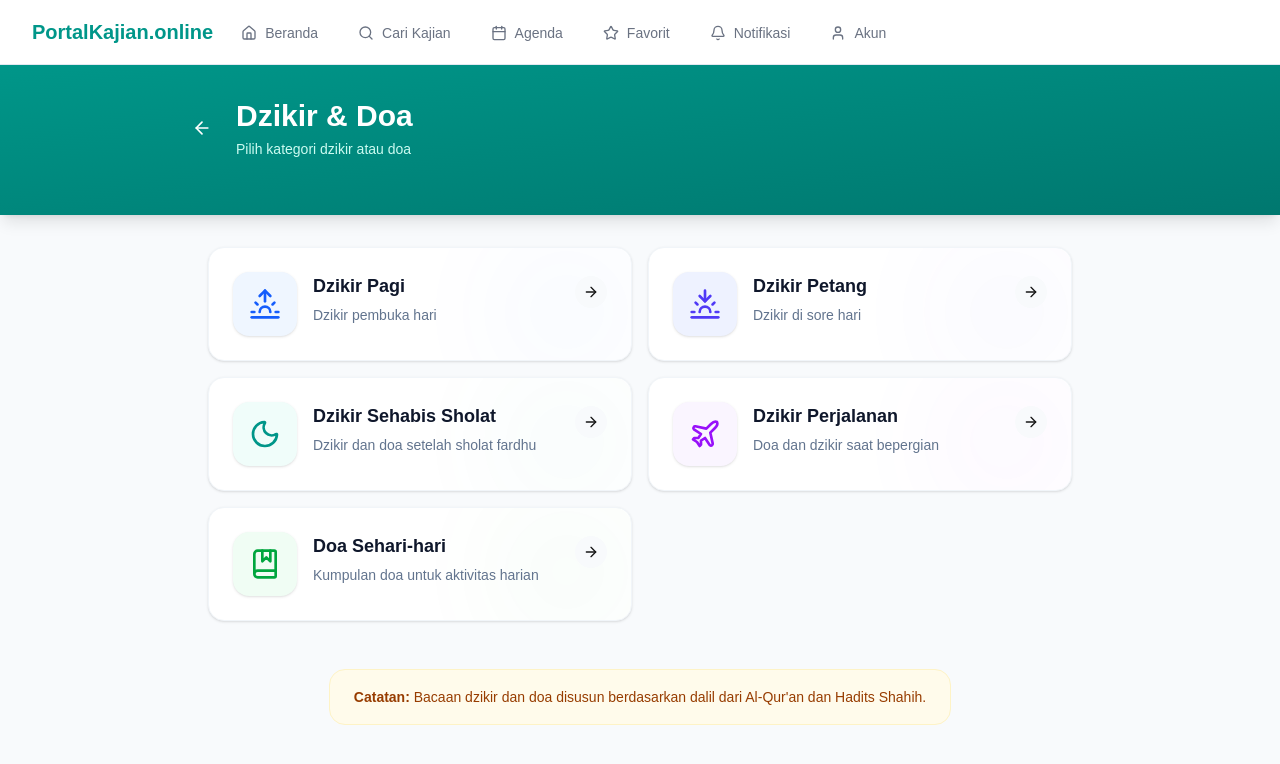
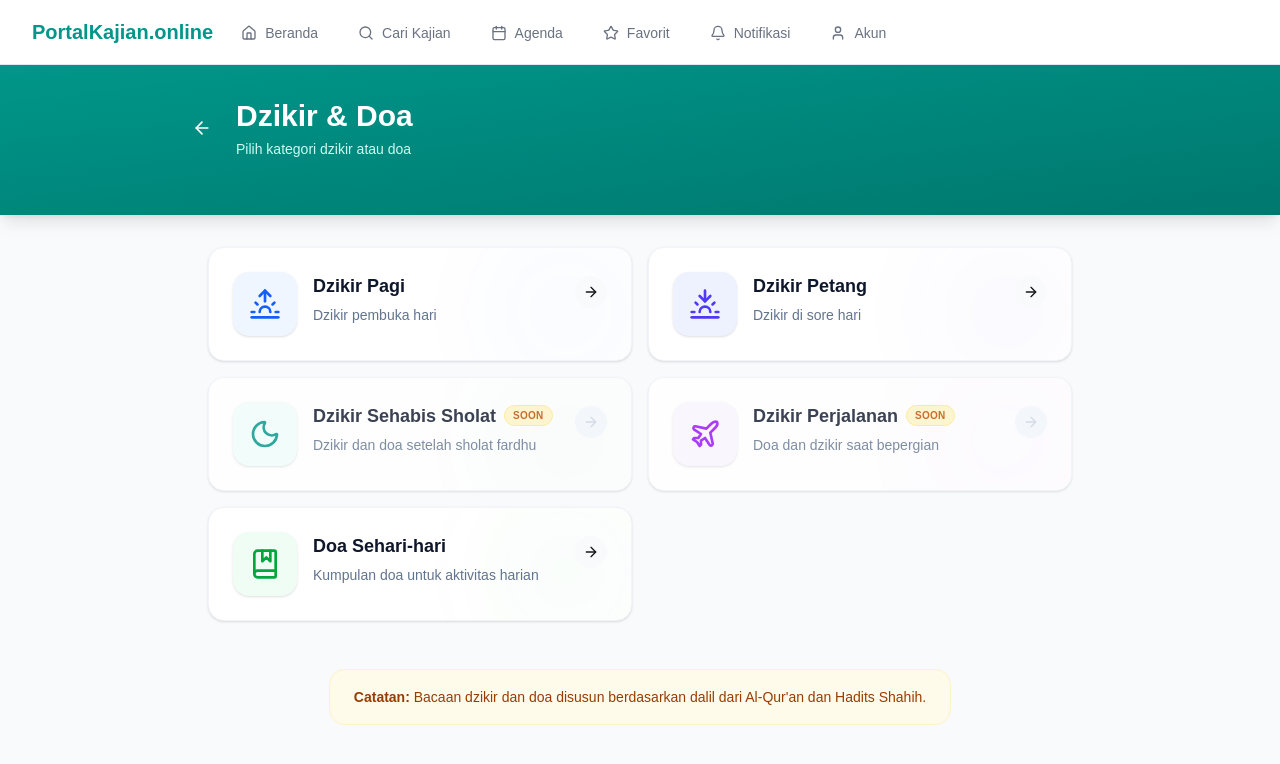
Before and after one commit to mudha/jadwal-kajian-app, a Next.js app: page /dzikir in a window 1280 px wide. Shown: the top 764 px of the page. Built offline with nearby package versions, Linux system fonts and the light colour scheme; no server answers.

Commit message:
feat: mark specific dzikir items as under construction

```diff
--- a/src/app/dzikir/page.tsx
+++ b/src/app/dzikir/page.tsx
@@ -11,6 +11,7 @@ interface DzikirCategory {
     gradient: string;
     iconBg: string;
     iconColor: string;
+    soon?: boolean;
 }
 
 const DZIKIR_CATEGORIES: DzikirCategory[] = [
@@ -40,6 +41,7 @@ const DZIKIR_CATEGORIES: DzikirCategory[] = [
         gradient: 'from-teal-500 to-teal-600',
         iconBg: 'bg-teal-50',
         iconColor: 'text-teal-600',
+        soon: true,
     },
     {
         title: 'Dzikir Perjalanan',
@@ -49,6 +51,7 @@ const DZIKIR_CATEGORIES: DzikirCategory[] = [
         gradient: 'from-purple-500 to-purple-600',
         iconBg: 'bg-purple-50',
         iconColor: 'text-purple-600',
+        soon: true,
     },
     {
         title: 'Doa Sehari-hari',
@@ -84,42 +87,62 @@ export default function DzikirIndexPage() {
                 <div className="grid grid-cols-1 md:grid-cols-2 gap-4">
                     {DZIKIR_CATEGORIES.map((category) => {
                         const Icon = category.icon;
+                        const Component = category.soon ? 'div' : Link;
+                        const props: any = category.soon ? {
+                            onClick: () => alert('Fitur ini sedang dalam pengembangan Insya Allah segera hadir.')
+                        } : {
+                            href: category.href
+                        };
+
                         return (
-                            <Link
-                                key={category.href}
-                                href={category.href}
-                                className="group block"
+                            <Component
+                                key={category.title}
+                                {...props}
+                                className={`group block ${category.soon ? 'cursor-not-allowed opacity-90' : ''}`}
                             >
-                                <div className={`relative bg-white rounded-2xl p-6 shadow-sm border border-slate-100 hover:shadow-xl hover:-translate-y-1 transition-all duration-300 overflow-hidden`}>
+                                <div className={`relative bg-white rounded-2xl p-6 shadow-sm border border-slate-100 ${!category.soon && 'hover:shadow-xl hover:-translate-y-1'} transition-all duration-300 overflow-hidden`}>
                                     {/* Gradient Background Accent */}
                                     <div className={`absolute top-0 right-0 w-32 h-32 bg-gradient-to-br ${category.gradient} opacity-5 rounded-full blur-3xl group-hover:opacity-10 transition-opacity`} />
 
                                     {/* Content */}
                                     <div className="relative z-10 flex items-start gap-4">
                                         {/* Icon */}
-                                        <div className={`${category.iconBg} rounded-2xl p-4 group-hover:scale-110 transition-transform duration-300 shadow-sm`}>
+                                        <div className={`${category.iconBg} rounded-2xl p-4 ${!category.soon && 'group-hover:scale-110'} transition-transform duration-300 shadow-sm relative`}>
                                             <Icon className={`w-8 h-8 ${category.iconColor}`} />
+
                                         </div>
 
                                         {/* Text */}
                                         <div className="flex-1 min-w-0">
-                                            <h2 className="font-bold text-slate-900 text-lg mb-1 group-hover:text-teal-600 transition-colors">
-                                                {category.title}
-                                            </h2>
-                                            <p className="text-sm text-slate-500 leading-relaxed">
+                                            <div className="flex items-center gap-2 mb-1">
+                                                <h2 className={`font-bold text-slate-900 text-lg ${!category.soon && 'group-hover:text-teal-600'} transition-colors`}>
+                                                    {category.title}
+                                                </h2>
+                                                {category.soon && (
+                                                    <span className="bg-amber-100 text-amber-700 text-[10px] font-bold px-2 py-0.5 rounded-full border border-amber-200 uppercase tracking-wide">
+                                                        Soon
+                                                    </span>
+                                                )}
+                                            </div>
+                                            <p className="text-sm text-slate-500 leading-relaxed grid grid-rows-[0fr] group-hover:grid-rows-[1fr]">
                                                 {category.description}
                                             </p>
                                         </div>
 
                                         {/* Arrow */}
                                         <div className="shrink-0 mt-1">
-                                            <div className="w-8 h-8 rounded-full bg-slate-50 flex items-center justify-center group-hover:bg-teal-600 group-hover:text-white transition-all">
+                                            <div className={`w-8 h-8 rounded-full flex items-center justify-center transition-all ${category.soon ? 'bg-slate-100 text-slate-300' : 'bg-slate-50 group-hover:bg-teal-600 group-hover:text-white'}`}>
                                                 <ArrowLeft className="w-4 h-4 rotate-180" />
                                             </div>
                                         </div>
                                     </div>
+
+                                    {/* Overlay for "soon" items to ensure click capture on the whole card */}
+                                    {category.soon && (
+                                        <div className="absolute inset-0 bg-slate-50/10 z-20" />
+                                    )}
                                 </div>
-                            </Link>
+                            </Component>
                         );
                     })}
                 </div>
```
